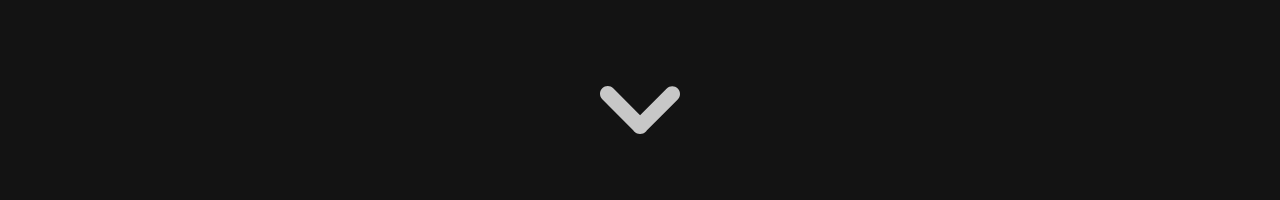
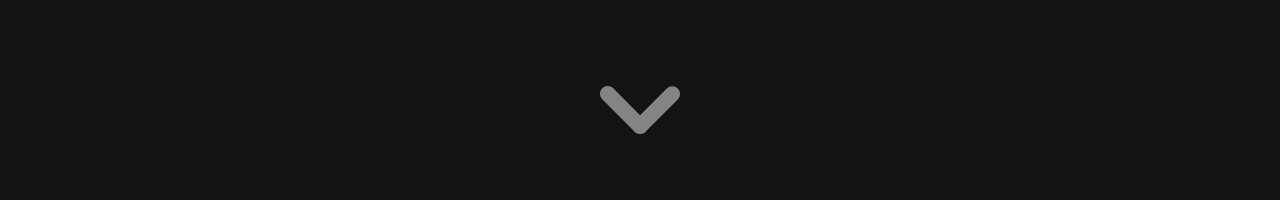
Before and after one commit to venkat-ve/venkatt05.github.io, a React (Create React App) app: page / in a window 1280 px wide. Shown: the part 495-695 px from the top of the page. Built offline with nearby package versions, Linux system fonts and the light colour scheme.

Commit message:
changes to home section

```diff
--- a/src/v2/components/Home/home.jsx
+++ b/src/v2/components/Home/home.jsx
@@ -21,7 +21,7 @@ export default function Home() {
       <Header />
       <div className="home-name">
         <h1 id="name">venkat.</h1>
-        <img src={warrow} alt="arrow" style={{'height':'80px', 'opacity':'0.8','fill':'white'}} className='common-vector'/>
+        <img src={warrow} alt="arrow" className='common-vector home-arrow'/>
       </div>
       <main className="main-container" id='main'>
         <h3 id="punch-line">I build things for the web</h3>
--- a/src/v2/styles/home.css
+++ b/src/v2/styles/home.css
@@ -7,6 +7,18 @@
   -moz-background-clip: text;
   -webkit-text-fill-color: transparent;
   -moz-text-fill-color: transparent;
+}
+
+.common-vector.home-arrow {
+  height: 80px;
+  opacity: 0.5;
+  fill: white;
+}
+
+.common-vector.home-arrow:hover {
+  cursor: pointer;
+  opacity: 0.8;
+  fill: #76acf3;
 }
 
 .home-name {
```
Also changed, not shown: 2 other files (tests, documents, lock files or other folders).
